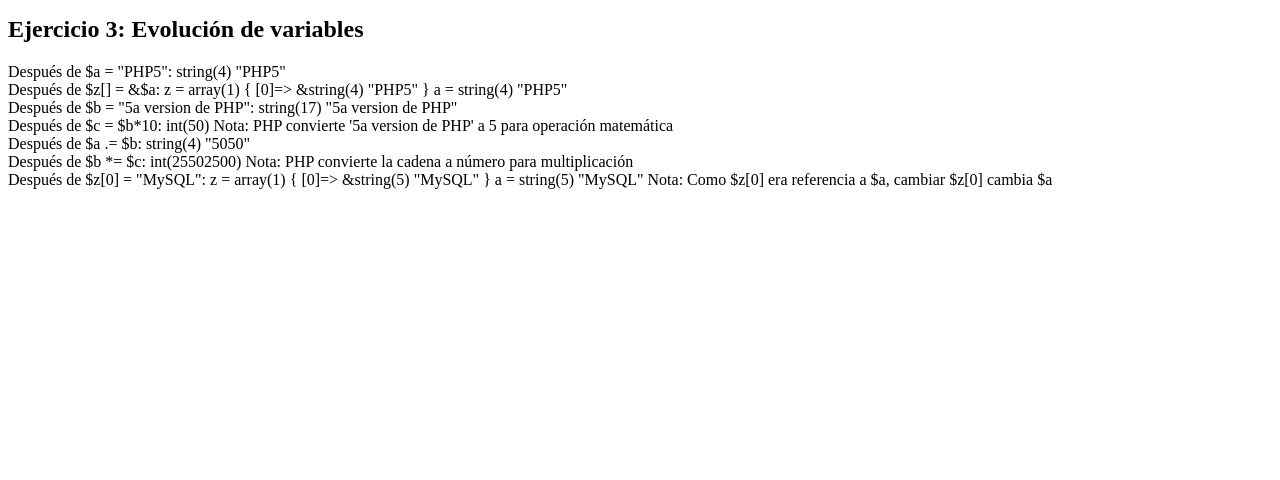
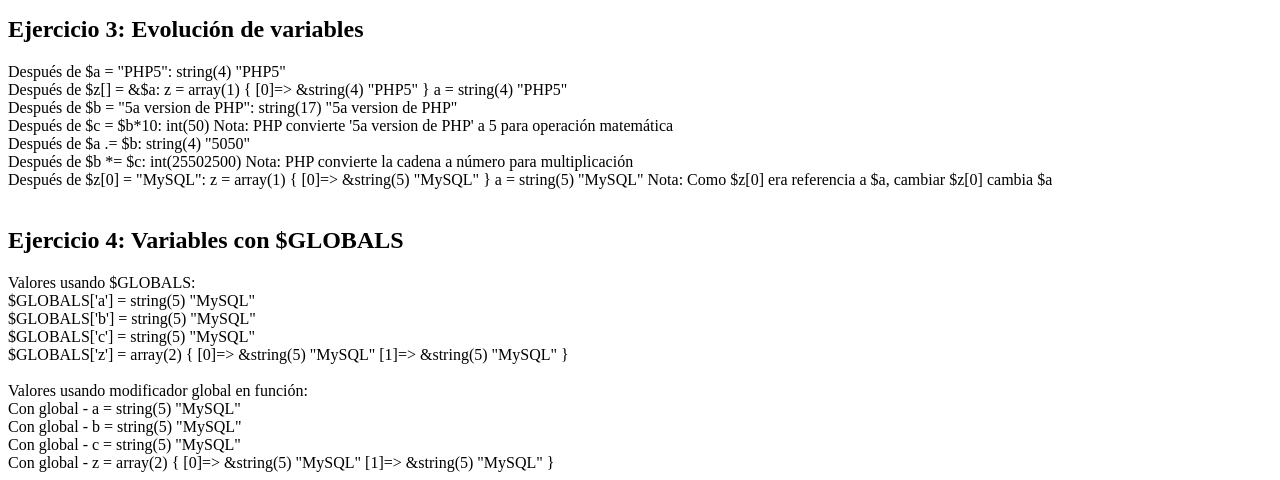
Before and after one commit to CarlitoK/tecweb, a PHP site: page /practica5.php in a window 1280 px wide. Shown: the part 523-1003 px from the top of the page. Before the commit the page ends 712 px from the top, so only its background shows below. Run offline with PHP 8.4, Linux system fonts and the light colour scheme.

Commit message:
Ejercicio 4

```diff
--- a/Practicas/p05/practica5.php
+++ b/Practicas/p05/practica5.php
@@ -81,3 +81,33 @@ echo "Después de \$z[0] = \"MySQL\": ";
 echo "z = "; var_dump($z);
 echo "a = "; var_dump($a);
 echo "Nota: Como \$z[0] era referencia a \$a, cambiar \$z[0] cambia \$a<br><br>\n";
+
+// =================================================================
+// EJERCICIO 4: Variables con $GLOBALS
+// =================================================================
+echo "<h2>Ejercicio 4: Variables con \$GLOBALS</h2>\n";
+
+// Reiniciamos las variables para este ejercicio
+$a = "PHP5";
+$z[] = &$a;
+$b = "5a version de PHP";
+$c = $b*10;
+$a .= $b;
+$b *= $c;
+$z[0] = "MySQL";
+
+echo "Valores usando \$GLOBALS:<br>\n";
+echo "\$GLOBALS['a'] = "; var_dump($GLOBALS['a']); echo "<br>\n";
+echo "\$GLOBALS['b'] = "; var_dump($GLOBALS['b']); echo "<br>\n";
+echo "\$GLOBALS['c'] = "; var_dump($GLOBALS['c']); echo "<br>\n";
+echo "\$GLOBALS['z'] = "; var_dump($GLOBALS['z']); echo "<br>\n";
+
+echo "<br>Valores usando modificador global en función:<br>\n";
+function mostrarVariablesGlobales() {
+    global $a, $b, $c, $z;
+    echo "Con global - a = "; var_dump($a); echo "<br>\n";
+    echo "Con global - b = "; var_dump($b); echo "<br>\n";
+    echo "Con global - c = "; var_dump($c); echo "<br>\n";
+    echo "Con global - z = "; var_dump($z); echo "<br>\n";
+}
+mostrarVariablesGlobales();
```
